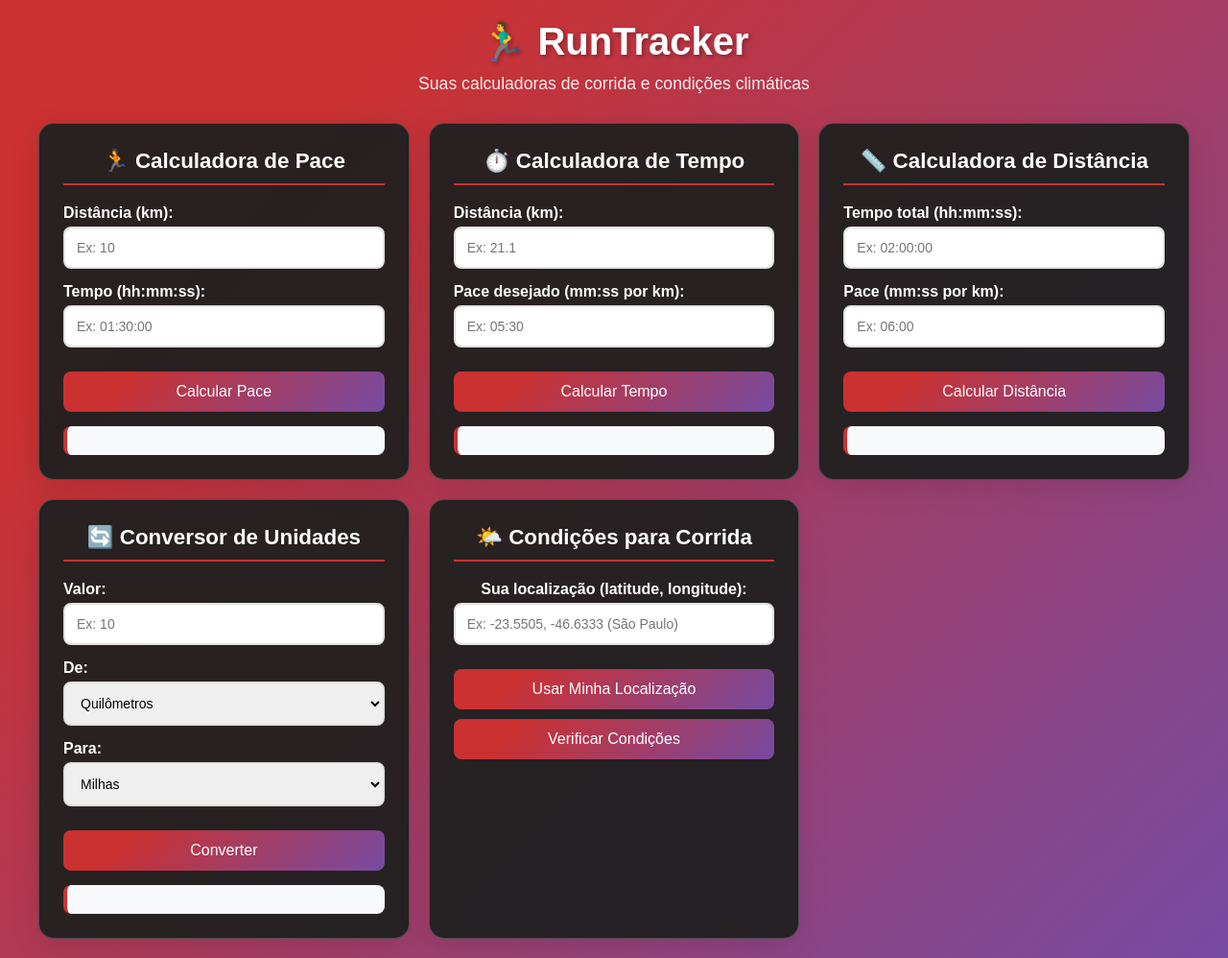
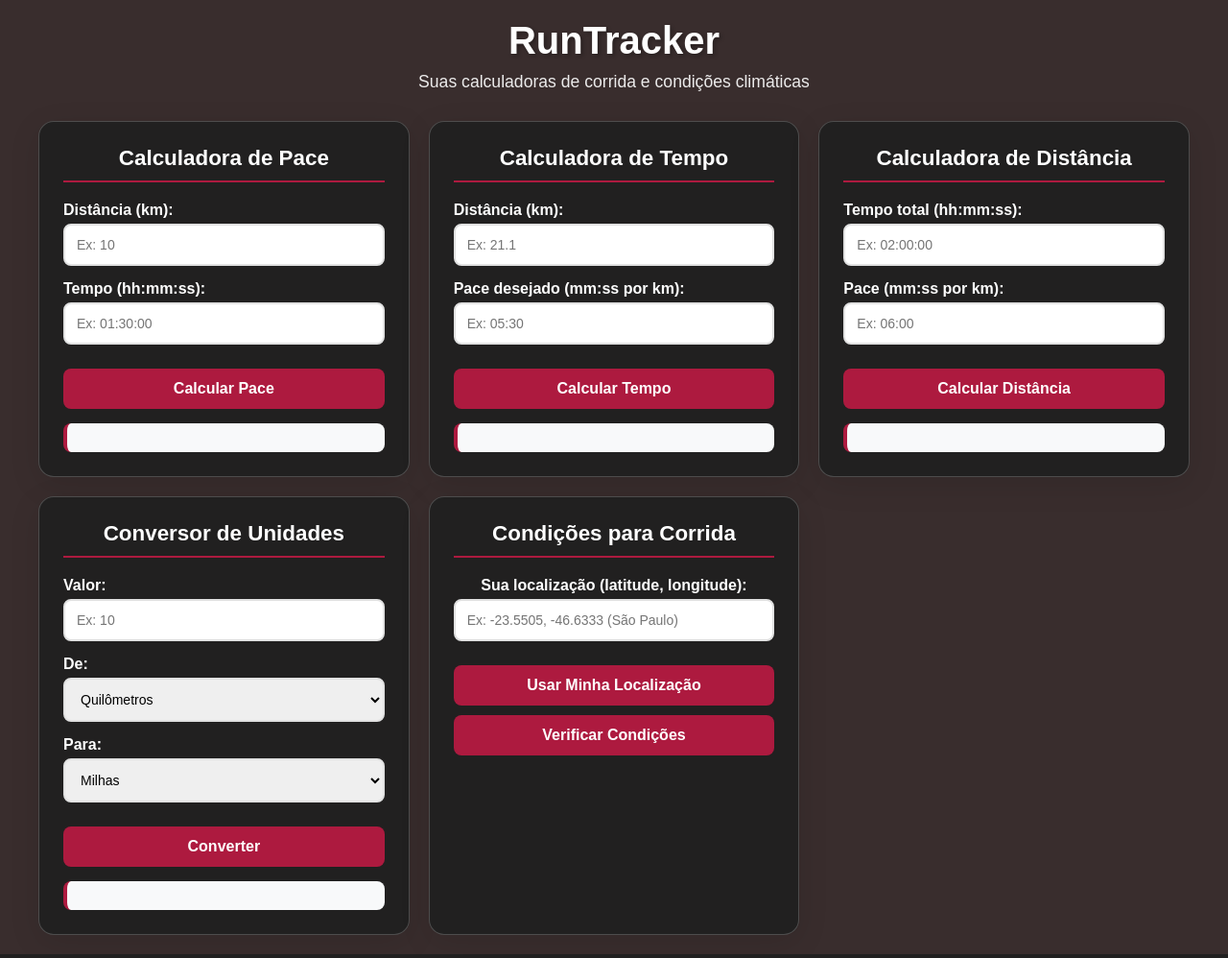
Before and after one commit to josecardozoif/runtracker, a Flask app: page / in a window 1280 px wide. Shown: the whole page at 96% size. Run offline with Flask 3, Linux system fonts and the light colour scheme.

Commit message:
style.css Update
css improvements.

```diff
--- a/static/style.css
+++ b/static/style.css
@@ -6,7 +6,7 @@
 
 body {
   font-family: "Arial", sans-serif;
-  background: linear-gradient(135deg, #cb3131 20%, #764ba2 100%);
+  background-color: #392d2d;
   min-height: 100vh;
   padding: 20px;
 }
@@ -40,7 +40,7 @@ body {
   margin-bottom: 20px;
   font-size: 1.4em;
   text-align: center;
-  border-bottom: 2px solid #cb3131;
+  border-bottom: 2px solid #ad1a3f;
   padding-bottom: 10px;
 }
 
@@ -68,16 +68,17 @@ body {
 .form-group input:focus,
 .form-group select:focus {
   outline: none;
-  border-color: #cb3131;
+  border-color: #ad1a3f;
 }
 
 .btn {
   width: 100%;
-  background: linear-gradient(135deg, #cb3131 20%, #764ba2 100%);
+  background-color: #ad1a3f;
   color: white;
   border: none;
   padding: 12px;
   border-radius: 8px;
+  font-weight: bold;
   font-size: 16px;
   cursor: pointer;
   transition: transform 0.2s ease;
@@ -93,7 +94,7 @@ body {
   padding: 15px;
   background: #f8f9fa;
   border-radius: 8px;
-  border-left: 4px solid #cb3131;
+  border-left: 4px solid #ad1a3f;
   min-height: 20px;
 }
 
@@ -151,7 +152,7 @@ body {
 
 .weather-item strong {
   display: block;
-  color: #cb3131;
+  color: #ad1a3f;
   margin-bottom: 5px;
 }
 
--- a/templates/index.html
+++ b/templates/index.html
@@ -8,14 +8,14 @@
   </head>
   <body>
     <div class="header">
-      <h1>🏃‍♂️ RunTracker</h1>
+      <h1>RunTracker</h1>
       <p>Suas calculadoras de corrida e condições climáticas</p>
     </div>
 
     <div class="container">
       <!-- Calculadora de Pace -->
       <div class="card">
-        <h2>🏃 Calculadora de Pace</h2>
+        <h2>Calculadora de Pace</h2>
         <div class="form-group">
           <label>Distância (km):</label>
           <input
@@ -35,7 +35,7 @@
 
       <!-- Calculadora de Tempo -->
       <div class="card">
-        <h2>⏱️ Calculadora de Tempo</h2>
+        <h2>Calculadora de Tempo</h2>
         <div class="form-group">
           <label>Distância (km):</label>
           <input
@@ -55,7 +55,7 @@
 
       <!-- Calculadora de Distância -->
       <div class="card">
-        <h2>📏 Calculadora de Distância</h2>
+        <h2>Calculadora de Distância</h2>
         <div class="form-group">
           <label>Tempo total (hh:mm:ss):</label>
           <input type="text" id="distanceTime" placeholder="Ex: 02:00:00" />
@@ -72,7 +72,7 @@
 
       <!-- Conversor de Unidades -->
       <div class="card">
-        <h2>🔄 Conversor de Unidades</h2>
+        <h2>Conversor de Unidades</h2>
         <div class="form-group">
           <label>Valor:</label>
           <input
@@ -108,7 +108,7 @@
 
       <!-- Condições Climáticas -->
       <div class="card weather-card">
-        <h2>🌤️ Condições para Corrida</h2>
+        <h2>Condições para Corrida</h2>
         <div class="form-group">
           <label>Sua localização (latitude, longitude):</label>
           <input
```
